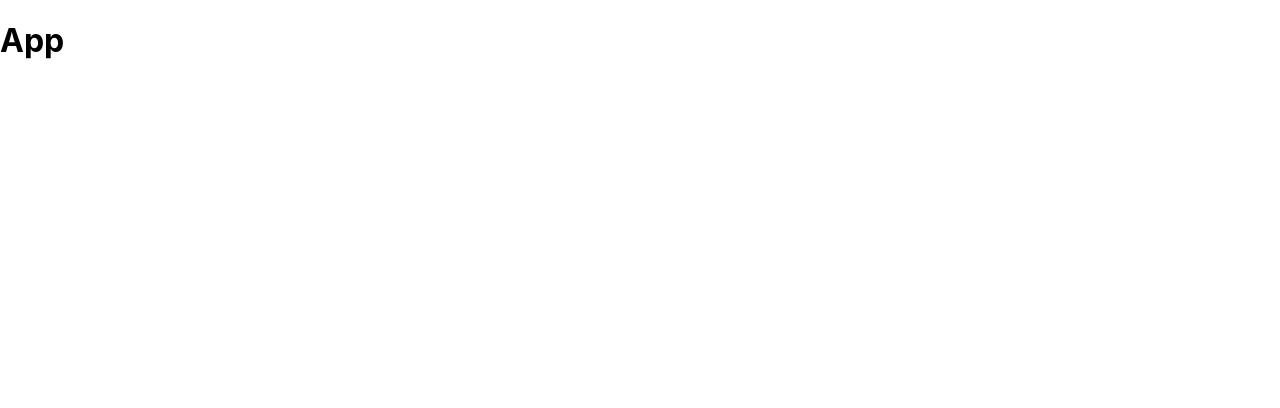
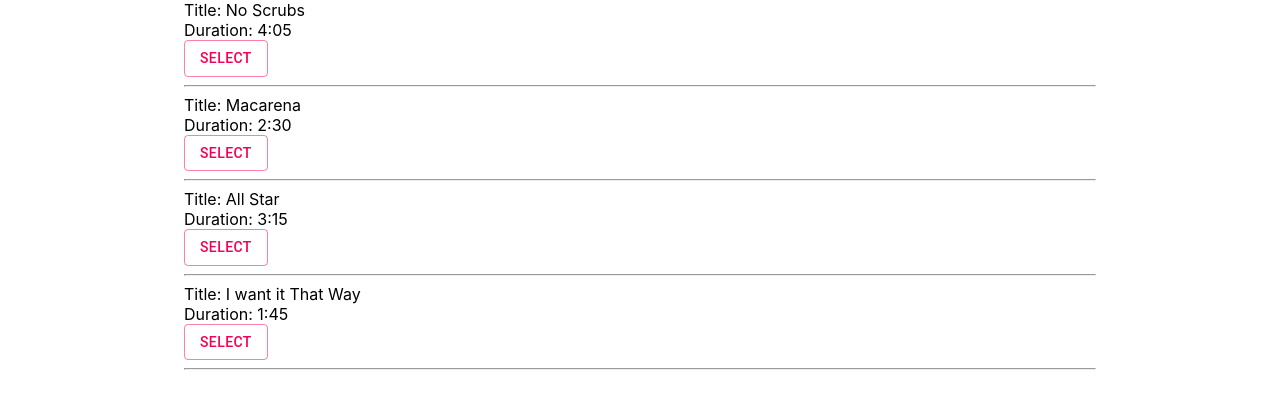
Before and after one commit to xoxoffy/song-list-redux, a React (Create React App) app: page / in a window 1280 px wide. Shown: the top 408 px of the page. Built offline with nearby package versions, Linux system fonts and the light colour scheme.

Commit message:
Showed a list of songs on screen

```diff
--- a/src/components/App.jsx
+++ b/src/components/App.jsx
@@ -1,10 +1,12 @@
 import { selectSong } from "../actions/ActionCreators";
+import SongList from "./SongList";
+import { Container } from "@material-ui/core";
 
 const App = () => {
   return (
-    <div>
-      <h1>App</h1>
-    </div>
+    <Container maxWidth="md">
+      <SongList />
+    </Container>
   );
 };
 
--- /dev/null
+++ b/src/components/SongList.jsx
@@ -0,0 +1,30 @@
+import React, { Component } from "react";
+import { connect } from "react-redux";
+import { Button } from "@material-ui/core";
+
+const SongList = ({ songs }) => {
+  const renderList = () => {
+    return songs.map((song) => {
+      return (
+        <div key={song.title}>
+          <div className="content">Title: {song.title}</div>
+          <div>Duration: {song.duration}</div>
+          <div>
+            <Button variant="outlined" color="secondary">
+              Select
+            </Button>
+          </div>
+          <hr />
+        </div>
+      );
+    });
+  };
+
+  return <div>{renderList()}</div>;
+};
+
+const mapStateToProps = (state) => {
+  return { songs: state.songs };
+};
+
+export default connect(mapStateToProps)(SongList);
```
